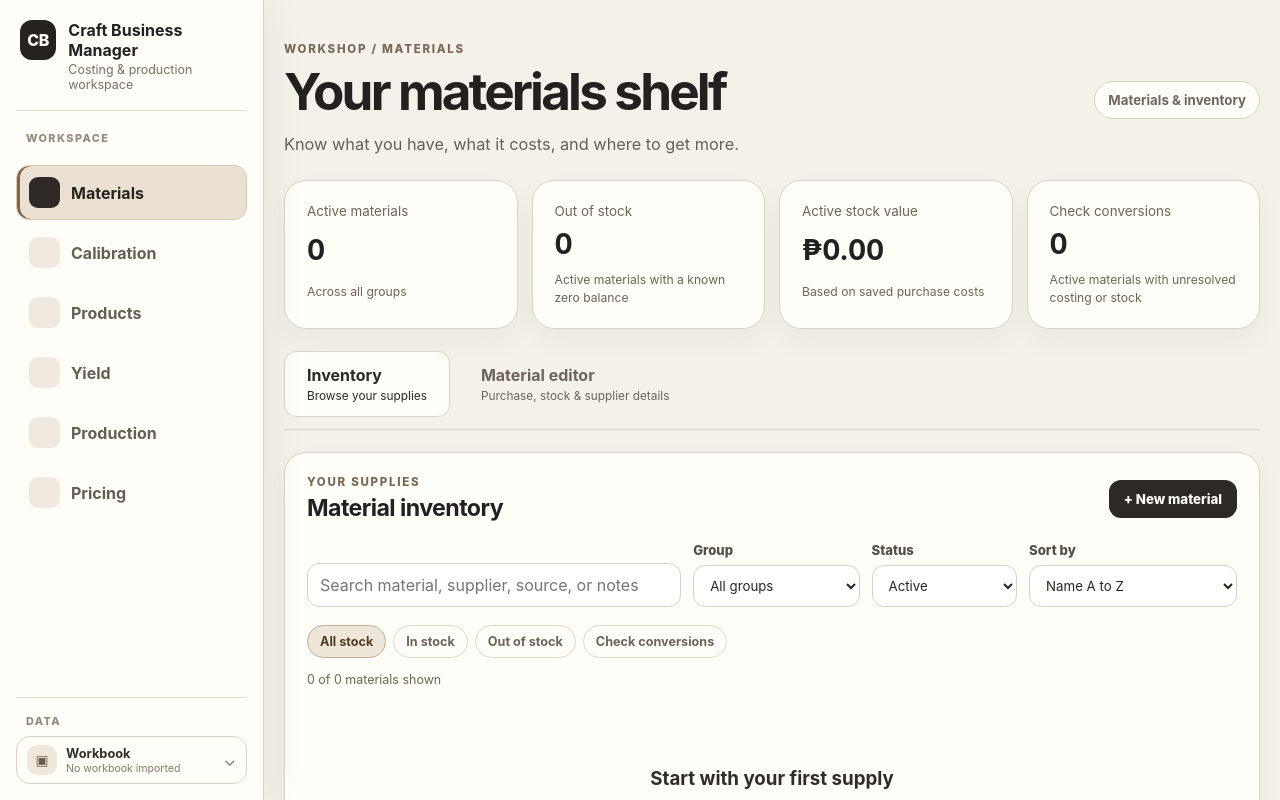
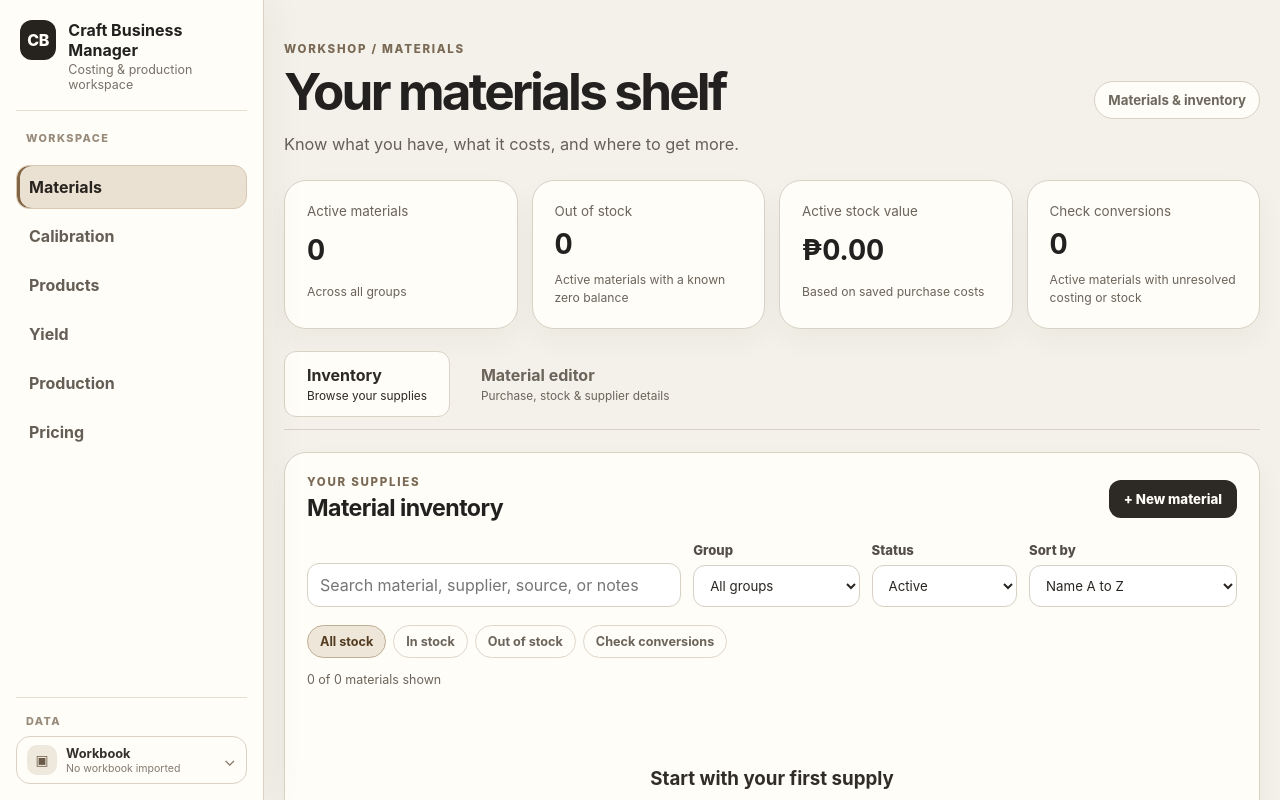
Before and after one commit to nhardbalansag/craft-business-manager, a React (Vite) app: page / in a window 1280 px wide. Shown: the top 800 px of the page. Built offline with nearby package versions, Linux system fonts and the light colour scheme.

Commit message:
Keep drawer navigation labels semantically exact

```diff
--- a/src/App.tsx
+++ b/src/App.tsx
@@ -31,13 +31,13 @@ import { YieldPage } from './ui/yield/YieldPage';
 type AppSection = 'materials' | 'calibration' | 'products' | 'yield' | 'production' | 'pricing';
 export type PersistenceUiClock = () => Date;
 
-const APP_SECTIONS: readonly { id: AppSection; label: string; shortLabel: string }[] = [
-  { id: 'materials', label: 'Materials', shortLabel: 'MA' },
-  { id: 'calibration', label: 'Calibration', shortLabel: 'CA' },
-  { id: 'products', label: 'Products', shortLabel: 'PR' },
-  { id: 'yield', label: 'Yield', shortLabel: 'YI' },
-  { id: 'production', label: 'Production', shortLabel: 'PD' },
-  { id: 'pricing', label: 'Pricing', shortLabel: 'PX' },
+const APP_SECTIONS: readonly { id: AppSection; label: string }[] = [
+  { id: 'materials', label: 'Materials' },
+  { id: 'calibration', label: 'Calibration' },
+  { id: 'products', label: 'Products' },
+  { id: 'yield', label: 'Yield' },
+  { id: 'production', label: 'Production' },
+  { id: 'pricing', label: 'Pricing' },
 ];
 
 export interface AppProps {
@@ -147,8 +147,7 @@ export default function App({
               aria-current={section === item.id ? 'page' : undefined}
               onClick={() => selectSection(item.id)}
             >
-              <span className="app-drawer-nav-icon" data-label={item.shortLabel} aria-hidden="true" />
-              <span>{item.label}</span>
+              {item.label}
             </button>
           ))}
         </nav>
```
